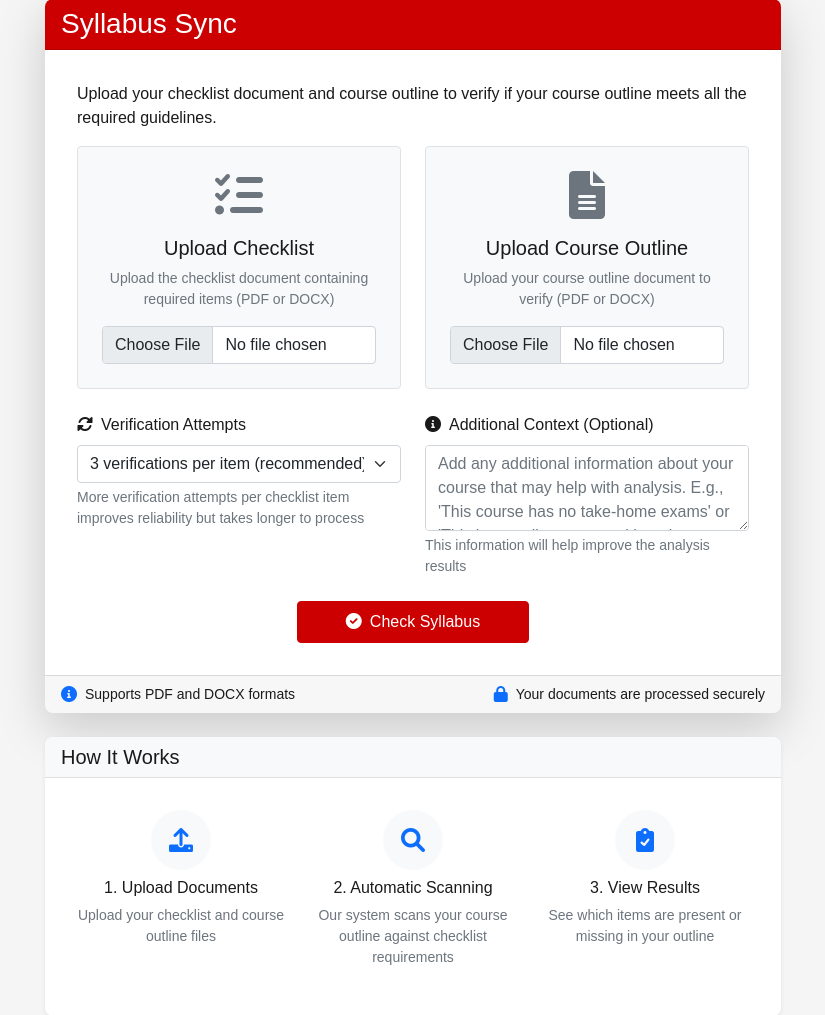
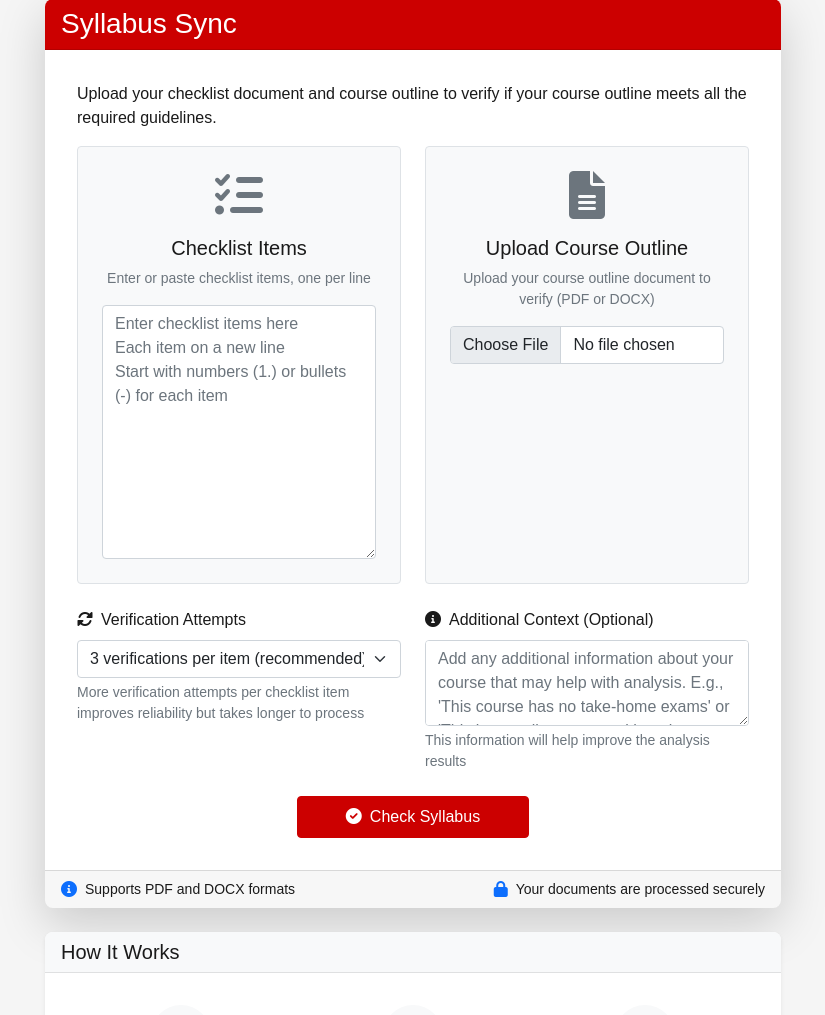
Before and after one commit to cpatsula02/Syllabus-Sync, a Flask app: page / in a window 1280 px wide. Shown: the part 101-1116 px from the top of the page, without its empty margins (227-1052 px from the left). Run offline with Flask 3, Linux system fonts and the light colour scheme.

Commit message:
Assistant checkpoint: Replace file upload with textbox for checklist items
Assistant generated file changes:
- templates/index.html: Replace checklist file upload with textbox
- app.py: Update backend to handle text input
- static/js/main.js: Update form validation for text input

---

User prompt:

Can we change the upload checklist option to a textbox where the user can copy and pase the checklist items into the textbok for analysis and review

Replit-Commit-Author: Assistant
Replit-Commit-Session-Id: 298955d0-f198-4a71-9c9a-2f5ef035f91e

```diff
--- a/app.py
+++ b/app.py
@@ -68,22 +68,24 @@ def identify_grade_table_items(checklist_items):
 @app.route('/', methods=['GET', 'POST'])
 def index():
     if request.method == 'POST':
-        if 'checklist' not in request.files or 'outline' not in request.files:
-            return jsonify({'error': 'Both files are required'}), 400
+        if 'checklist' not in request.form or 'outline' not in request.files:
+            return jsonify({'error': 'Both checklist and outline are required'}), 400
 
-        checklist = request.files['checklist']
+        checklist_text = request.form['checklist']
         outline = request.files['outline']
 
-        if checklist.filename == '' or outline.filename == '':
-            return jsonify({'error': 'No file selected'}), 400
+        if not checklist_text.strip() or outline.filename == '':
+            return jsonify({'error': 'Both checklist and outline file are required'}), 400
 
         os.makedirs(app.config['UPLOAD_FOLDER'], exist_ok=True)
-
-        checklist_path = os.path.join(app.config['UPLOAD_FOLDER'], secure_filename(checklist.filename))
         outline_path = os.path.join(app.config['UPLOAD_FOLDER'], secure_filename(outline.filename))
 
+        # Save checklist text to a temporary file
+        checklist_path = os.path.join(app.config['UPLOAD_FOLDER'], 'temp_checklist.txt')
         try:
-            checklist.save(checklist_path)
+            with open(checklist_path, 'w', encoding='utf-8') as f:
+                f.write(checklist_text)
+
             outline.save(outline_path)
 
             # Get additional context if provided
--- a/static/js/main.js
+++ b/static/js/main.js
@@ -9,21 +9,29 @@ document.addEventListener('DOMContentLoaded', function() {
 
     if (uploadForm) {
         uploadForm.addEventListener('submit', function(e) {
-            // Check if files are selected
-            const checklistFile = document.getElementById('checklist').files[0];
+            // Check if checklist text and outline file are provided
+            const checklistText = document.getElementById('checklist').value.trim();
             const outlineFile = document.getElementById('outline').files[0];
 
-            if (!checklistFile || !outlineFile) {
+            if (!checklistText || !outlineFile) {
                 e.preventDefault();
-                alert('Please select both checklist and course outline files.');
+                alert('Please provide both checklist items and course outline file.');
                 return;
             }
 
-            // Check file types
+            // Check outline file type
             const allowedTypes = ['application/pdf', 'application/vnd.openxmlformats-officedocument.wordprocessingml.document'];
-            if (!allowedTypes.includes(checklistFile.type) || !allowedTypes.includes(outlineFile.type)) {
+            if (!allowedTypes.includes(outlineFile.type)) {
                 e.preventDefault();
-                alert('Only PDF and DOCX files are allowed.');
+                alert('Only PDF and DOCX files are allowed for course outline.');
+                return;
+            }
+
+            // Validate checklist format
+            const lines = checklistText.split('\n').filter(line => line.trim());
+            if (!lines.some(line => line.match(/^(\d+[\.\)]|\-|\*|\+|•)\s/))) {
+                e.preventDefault();
+                alert('Please ensure each checklist item starts with a number (1.) or bullet point (-)');
                 return;
             }
 
--- a/templates/index.html
+++ b/templates/index.html
@@ -19,10 +19,10 @@
                                 <div class="upload-icon mb-3">
                                     <i class="fas fa-list-check fa-3x text-secondary"></i>
                                 </div>
-                                <h3 class="h5">Upload Checklist</h3>
-                                <p class="small text-muted mb-3">Upload the checklist document containing required items (PDF or DOCX)</p>
-                                <div class="input-group">
-                                    <input type="file" class="form-control" id="checklist" name="checklist" accept=".pdf,.docx" required>
+                                <h3 class="h5">Checklist Items</h3>
+                                <p class="small text-muted mb-3">Enter or paste checklist items, one per line</p>
+                                <div class="form-group">
+                                    <textarea class="form-control" id="checklist" name="checklist" rows="10" required placeholder="Enter checklist items here&#10;Each item on a new line&#10;Start with numbers (1.) or bullets (-) for each item"></textarea>
                                 </div>
                             </div>
                         </div>
```
